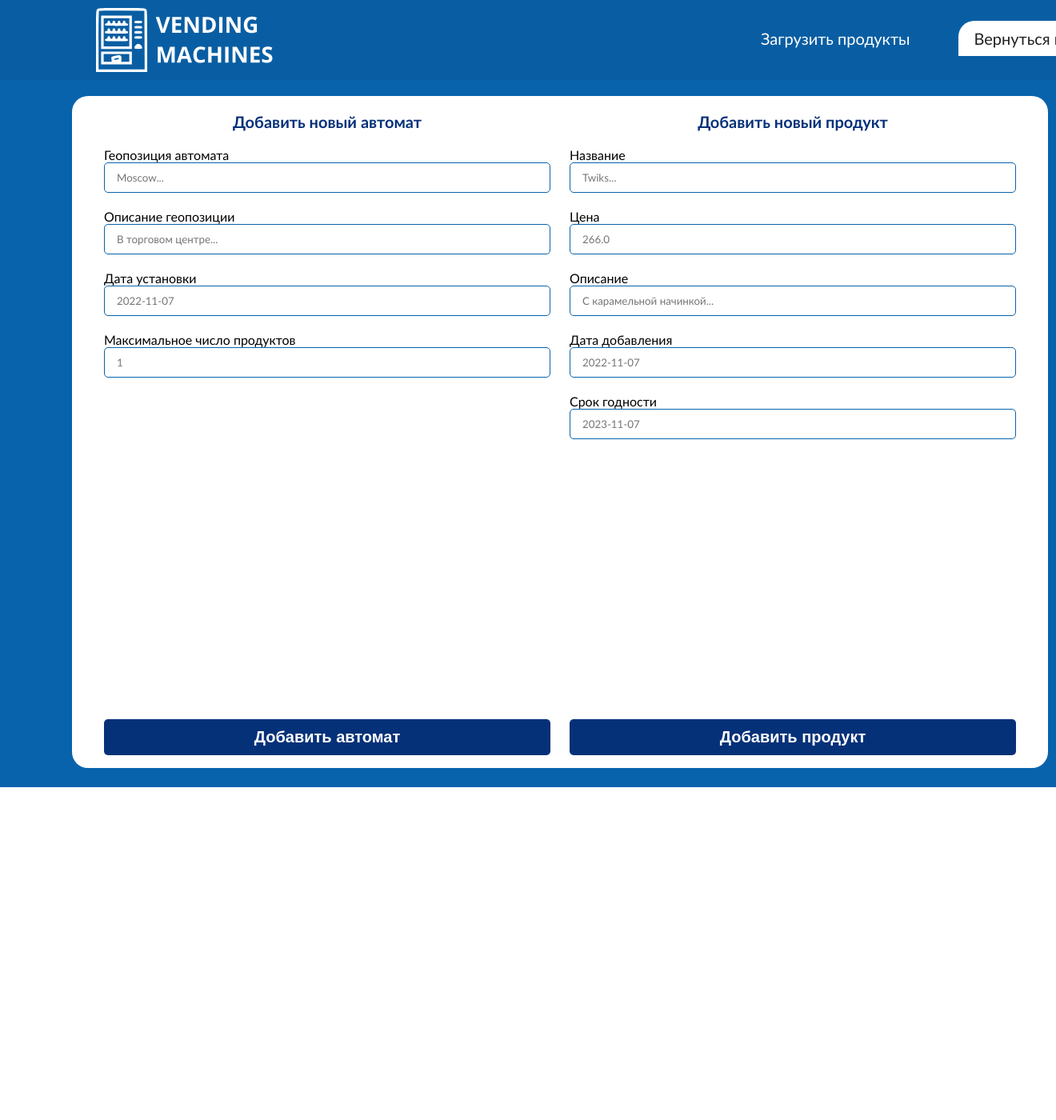
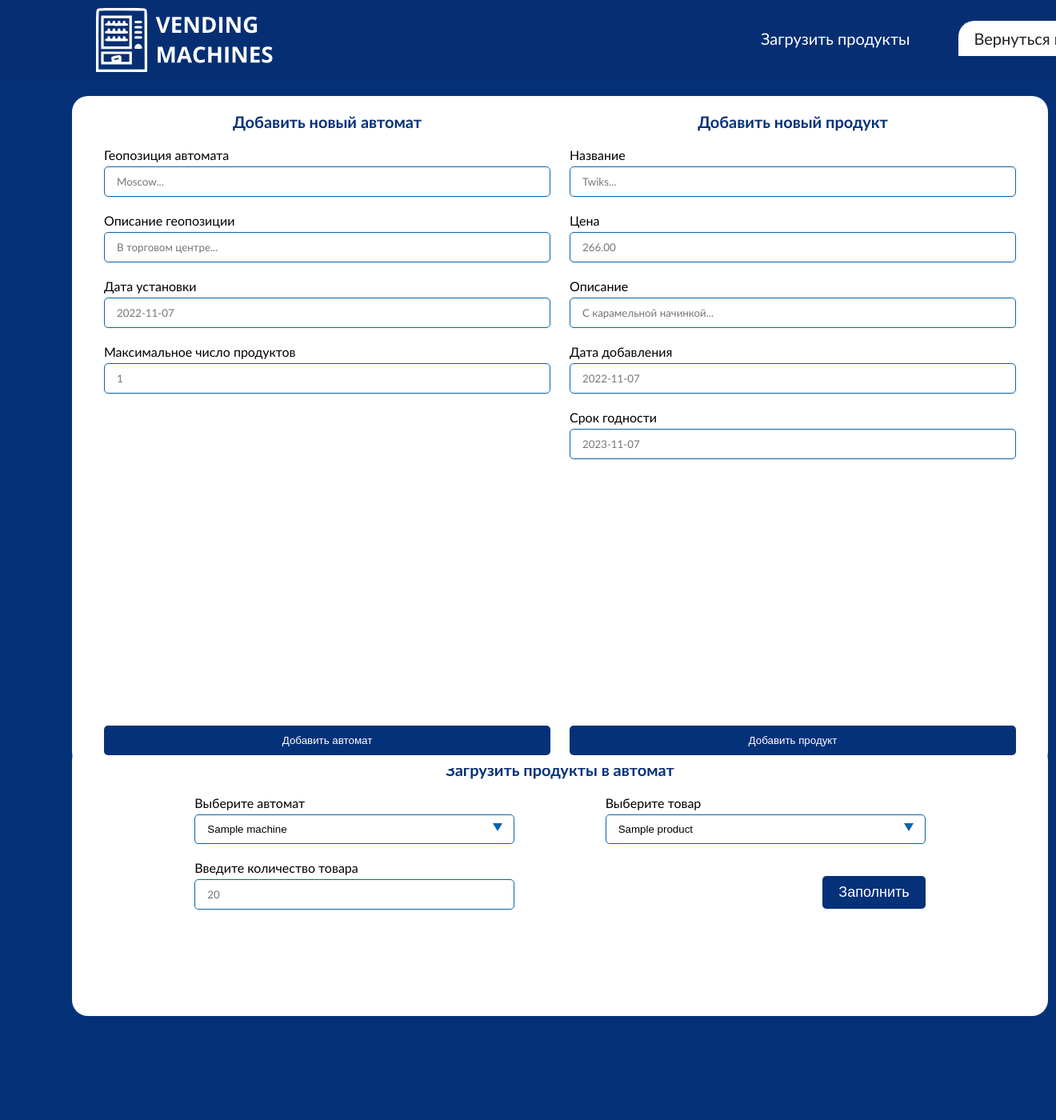
Before and after one commit to neluckoff/vending-machine-site, a Flask app: template app/templates/admin.html in a window 1320 px wide. Shown: the whole page at 80% size. Before the commit the page ends 984 px from the top, so only its background shows below. Run offline with Flask 2, Linux system fonts and the light colour scheme; the template is opened without the code that fills it: most values are stand-ins (such as "Sample title", 1, 10 or a date in 2020); parts of the project's set-up code (start-up, migrations or seed data) failed here and were passed over; some libraries are stand-ins or nearby versions.

Commit message:
updated load to machine

```diff
--- a/app/main.py
+++ b/app/main.py
@@ -8,9 +8,10 @@ db = Database()
 @app.route('/', methods=['GET'])
 def index():
     machines = db.get_machines()
+    machines_pr = db.get_machines_prob()
     problems = db.get_problems()
     products = db.get_products(1)
-    return render_template('index.html', machines=machines, problems=problems, products=products)
+    return render_template('index.html', machines=machines, problems=problems, products=products, machines_pr=machines_pr)
 
 
 @app.route('/problem', methods=['POST'])
@@ -18,8 +19,8 @@ def problem():
     machine = request.form['select-machine']
     problem = request.form['select-problem']
     text = request.form['problem-desc']
-    # db.set_break(automat_id=machine, break_id=problem, desc_break=text)
-    return "Жалоба отправлена!"
+    db.set_break(automat_id=machine, break_id=problem, desc_break=text)
+    return render_template('confirm-page.html', head="Вы успешно отправили жалобу на автомат!", text=f"Жалоба на автомат {machine} была успешно направлена на рассмотрение!", btn_text="Вернуться на главную", href="/")
 
 
 @app.route('/order', methods=['POST'])
@@ -27,22 +28,45 @@ def order():
     machine = request.form['select-machine-to-buy']
     product = request.form['select-product']
     print(machine, problem)
-    return render_template('confirm-page.html', head="Вы успешно приобрели товар!", text=f"Товар {product} был успешно приобретен в автомате №{machine}!", btn_text="Вернуться на главную")
+    return render_template('confirm-page.html', head="Вы успешно приобрели товар!", text=f"Товар {product} был успешно приобретен в автомате №{machine}!", btn_text="Вернуться на главную", href="/")
 
 @app.route('/admin', methods=['GET'])
 def admin():
-    machines = db.get_machines()
-    problems = db.get_problems()
-    products = db.get_products(1)
-    return render_template('admin.html', machines=machines, problems=problems, products=products)
+    machines = db.get_machines_prob()
+    all_products = db.get_all_products()
+    return render_template('admin.html', machines=machines, products=all_products)
 
 @app.route('/admin/machine', methods=['POST'])
 def admin_machine():
-    return "Автомат добавлен!"
+    geo = request.form['geo-machine']
+    geo_desc = request.form['geo-decs-machine']
+    ins_date = request.form['install-date']
+    max_prod = request.form['max-products']
+    db.new_machine(geo, geo_desc, ins_date, max_prod)
+    return render_template('confirm-page.html', head=f"Автомат был успешно добавлен!", text=f"Вы успешно добавили автомат по адресу {geo},"
+                           f" дата установки: {ins_date}, максимально продуктов: {max_prod}", btn_text="В Админ-Панель", href="/admin")
 
 @app.route('/admin/product', methods=['POST'])
 def admin_product():
-    return "Продукт добавлен!"
+    prod = request.form['prod']
+    price = request.form['price-prod']
+    desc = request.form['desc']
+    added = request.form['date-added']
+    before = request.form['before']
+    db.new_product(prod, price, desc, added, before)
+    return render_template('confirm-page.html', head=f"Продукт был успешно добавлен!", text=f"Вы успешно добавили продукт {prod},"
+                           f" цена: {price}, описание: {desc}, дата добавления: {added}, срок годности: {before}", btn_text="В Админ-Панель", href="/admin")
+
+@app.route('/admin/load', methods=['POST'])
+def admin_load():
+    machine = request.form['select-machine']
+    product = request.form['select-product']
+    num = request.form['prod-num']
+    print(f'{machine} - {product} - {num}')
+    db.add_product_to_machine(automat_id=int(machine), product_id=int(product), amount=int(num))
+    return render_template('confirm-page.html', head=f"Продукт был успешно загружен!", text=f"Вы успешно добавили продукт №{product},"
+                           f" в автомат №{machine} в количестве {num} штук.", btn_text="В Админ-Панель", href="/admin")
+
 
 if __name__ == '__main__':
     app.run()
--- a/app/static/css/admin.css
+++ b/app/static/css/admin.css
@@ -1,6 +1,7 @@
 body {
     /* overflow: hidden; */
-    background-color: #0863AC;
+    background: rgb(5,49,121);
+    /* background: linear-gradient(170deg, rgba(5,49,121,1) 0%, rgba(8,99,172,1) 100%); */
 }
 
 .admin {
@@ -10,7 +11,7 @@ body {
     position: relative;
 }
 
-.row {
+.new-row {
     min-height: 100% !important;
     padding: 120px 0 20px 0 !important;
 }
@@ -24,7 +25,7 @@ body {
     padding: 20px 40px;
 }
 
-.white-back span {
+.span-header {
     width: 100%;
     color: #053179;
     font-size: 20px;
@@ -57,6 +58,7 @@ body {
 }
 
 .problem-wrapper {
+    padding-top: 5px;
     padding-bottom: 20px;
 }
 
@@ -76,3 +78,108 @@ body {
     width: 100%;
     padding: 10px 20px;
 }
+
+.select {
+    appearance: none;
+    -moz-appearance: none;
+    -webkit-appearance: none;
+
+    background-color: transparent;
+    border: 1px solid #0863AC;
+    border-radius: 5px;
+    outline: none;
+
+    padding: 10px 35px 10px 15px;
+    cursor: pointer;
+    width: 100%;
+    position: relative;
+}
+
+.select::-ms-expand {
+    display: none;
+}
+
+.select:focus {
+    outline: none;
+    box-shadow: 0px 0px 0px 1px #0863AC, 0px 0px 0px 1px #7e9bbd;
+}
+
+.select option {
+    font-family: "Gill Sans", sans-serif;
+}
+
+.select-wrapper::after {
+    content: "";
+    position: absolute;
+    top: 50%;
+    right: 15px;
+    transform: translateY(-50%);
+
+    display: block;
+
+    pointer-events: none;
+
+    width: 0;
+    height: 0;
+    border-style: solid;
+    border-width: 10.4px 6px 0 6px;
+    border-color: #0863AC transparent transparent transparent;
+}
+
+.select-wrapper {
+    padding-top: 5px;
+    position: relative;
+}
+
+.selector {
+    display: flex;
+    flex-direction: column;
+}
+
+.load-product {
+    padding: 130px 0;
+}
+
+.load-block {
+    background-color: #FFF;
+    border-radius: 20px;
+    width: 100%;
+    height: 300px;
+    padding: 20px 40px;
+    display: flex;
+    flex-direction: column;
+    text-align: center;
+}
+
+.first-row {
+    display: flex;
+    flex-direction: row;
+    justify-content: space-evenly;
+}
+
+.first-row-set {
+    width: 400px;
+}
+
+.input-row {
+    padding-top: 20px;
+}
+
+.btn-div {
+    padding-top: 40px;
+    display: flex;
+    justify-content: flex-end;
+}
+
+.load-btn {
+    padding: 10px 20px;
+    background-color: #053179;
+    border-radius: 5px;
+    border: 0;
+}
+
+.load-btn span {
+    color: #fff;
+    font-size: 18px;
+    font-weight: 500;
+}
--- a/app/templates/admin.html
+++ b/app/templates/admin.html
@@ -12,7 +12,7 @@
     <header>
         <img src="../static/assets/logo.svg" alt="">
         <ul>
-            <li>Загрузить продукты</li>
+            <li><a href="#load-product">Загрузить продукты</a></li>
             <li>
                 <a href="/">
                     <div class="btn-header">
@@ -25,10 +25,10 @@
 
     <div class="admin">
         <div class="container">
-            <div class="row">
+            <div class="row new-row">
                 <div class="col-6">
                     <div class="white-back">
-                        <span>Добавить новый автомат</span>
+                        <span class="span-header">Добавить новый автомат</span>
                         <form class="new-form" method="post" action="admin/machine">
                             <label for="geo-machine" class="select-label">Геопозиция автомата</label>
                             <div class="problem-wrapper">
@@ -55,16 +55,16 @@
                 </div>
                 <div class="col-6">
                     <div class="white-back">
-                        <span>Добавить новый продукт</span>
+                        <span class="span-header">Добавить новый продукт</span>
 
                         <form class="new-form" method="post" action="admin/product">
-                            <label for="name" class="select-label">Название</label>
+                            <label for="prod" class="select-label">Название</label>
                             <div class="problem-wrapper">
-                                <input class="problem-field" placeholder="Twiks..." id='name' name='name' required></input>
+                                <input class="problem-field" placeholder="Twiks..." id='prod' name='prod' required></input>
                             </div>
-                            <label for="price" class="select-label">Цена</label>
+                            <label for="price-prod" class="select-label">Цена</label>
                             <div class="problem-wrapper">
-                                <input class="problem-field" placeholder="266.0" id='price' name='price' required></input>
+                                <input class="problem-field" placeholder="266.00" id='price-prod' name='price-prod' type="number" step="0.01" required></input>
                             </div>
                             <label for="desc" class="select-label">Описание</label>
                             <div class="problem-wrapper">
@@ -74,9 +74,9 @@
                             <div class="problem-wrapper">
                                 <input class="problem-field" placeholder="2022-11-07" id='date-added' name='date-added' required></input>
                             </div>
-                            <label for="before-date" class="select-label">Срок годности</label>
+                            <label for="before" class="select-label">Срок годности</label>
                             <div class="problem-wrapper">
-                                <input class="problem-field" placeholder="2023-11-07" id='before-date' name='before-date' required></input>
+                                <input class="problem-field" placeholder="2023-11-07" id='before' name='before' required></input>
                             </div>
 
                             <button class="confirm-btn">
@@ -90,5 +90,68 @@
         </div>
     </div>
 
+    <div class="load-product" id="load-product" name="load-product">
+        <div class="container">
+            <div class="row">
+                <div class="col-12">
+                    <div class="load-block">
+                        <span class="span-header">Загрузить продукты в автомат</span>
+                        <form class="new-form" method="post" action="admin/load">
+                            <div class="first-row">
+
+                                <div class="first-row-set">
+                                    <div class="selector">
+                                        <label for="select-machine" class="select-label">Выберите автомат</label>
+                                        <div class="select-wrapper">
+                                            <select class="select" id="select-machine" name="select-machine">
+                                                {% for el in machines %}
+                                                <option value={{ el[0] }}>{{ el[1] }}</option>
+                                                {% endfor %}
+                                            </select>
+                                        </div>
+                                    </div>
+
+                                    <div class="input-row">
+                                        <label for="prod-num" class="select-label">Введите количество товара</label>
+                                        <div class="problem-wrapper">
+                                            <input class="problem-field" placeholder="20" id='prod-num' name='prod-num' type="number" required></input>
+                                        </div>
+                                    </div>
+                                </div>
+
+                                <div class="first-row-set">
+                                    <div class="selector">
+                                        <label for="select-product" class="select-label">Выберите товар</label>
+                                        <div class="select-wrapper">
+                                            <select class="select" id="select-product" name="select-product">
+                                                {% for el in products %}
+                                                <option value={{ el[0] }}>{{ el[1] }}</option>
+                                                {% endfor %}
+                                            </select>
+                                        </div>
+                                    </div>
+
+                                    <div class="btn-div">
+                                        <button class="load-btn">
+                                            <span>Заполнить</span>
+                                        </button>
+                                    </div>
+                                </div>
+                            </div>
+                        </form>
+                    </div>
+                </div>
+            </div>
+        </div>
+    </div>
+
+    <script src="https://code.jquery.com/jquery-3.6.0.min.js" integrity="sha256-/xUj+3OJU5yExlq6GSYGSHk7tPXikynS7ogEvDej/m4=" crossorigin="anonymous"></script>
+    <script>
+        $('a[href^=\\#]').on('click', function(event){
+            event.preventDefault();
+            $('html,body').animate({scrollTop:$(this.hash).offset().top}, 500);
+        });
+    </script>
+
 </body>
 </html>
--- a/app/templates/index.html
+++ b/app/templates/index.html
@@ -43,7 +43,7 @@
                 <label for="select-machine" class="select-label">Выберите автомат</label>
                 <div class="select-wrapper">
                     <select class="select" id="select-machine" name="select-machine">
-                        {% for el in machines %}
+                        {% for el in machines_pr %}
                         <option value={{ el[0] }}>{{ el[1] }}</option>
                         {% endfor %}
                     </select>
```
Also changed, not shown: app/database.py (+57 -12 lines), app/templates/confirm-page.html (+5 -4 lines).
